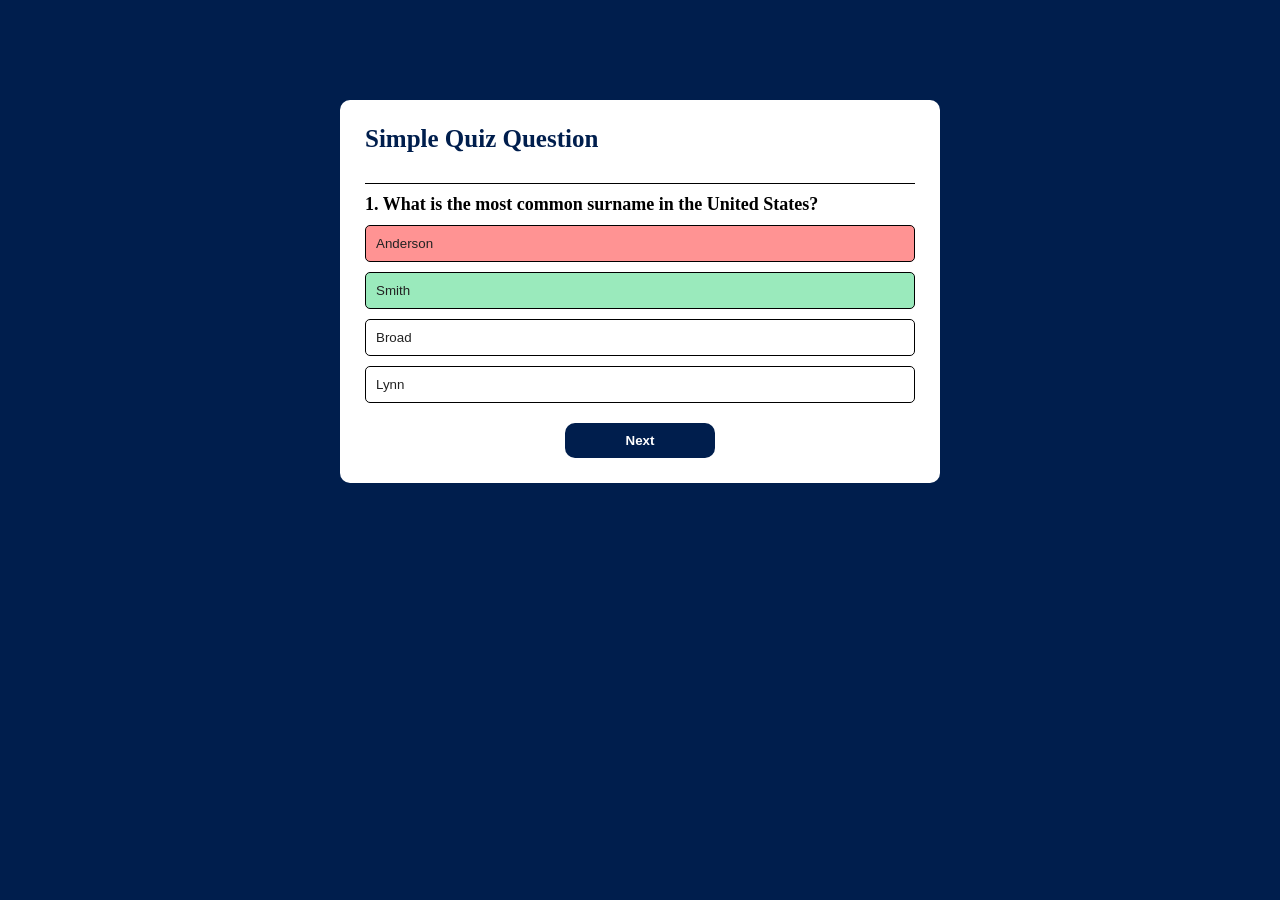
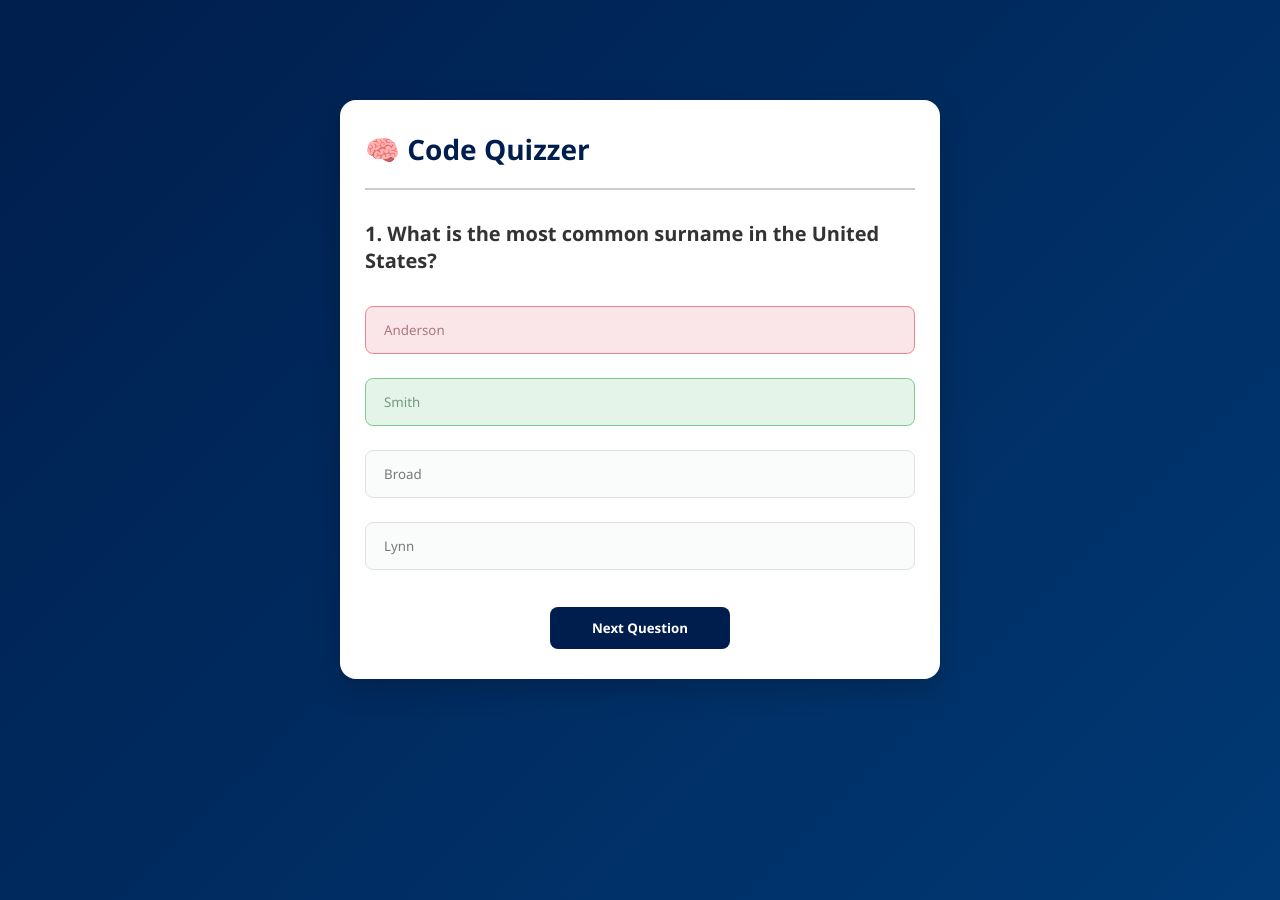
Before and after one commit to khannaveed2310/Quiz-App, a plain HTML site: page index.html in a window 1280 px wide. Both pictures are taken after a click on the button "Anderson". Before the commit the page ends 800 px from the top, so only its background shows below. Drawn offline with Linux system fonts and the light colour scheme.

Commit message:
quiz app

```diff
--- a/index.html
+++ b/index.html
@@ -3,21 +3,21 @@
   <head>
     <meta charset="UTF-8" />
     <meta name="viewport" content="width=device-width, initial-scale=1.0" />
-    <title>Quiz App</title>
+    <title>Code Quizzer</title>
     <link rel="stylesheet" href="style.css" />
   </head>
   <body>
     <div class="app">
-      <h1>Simple Quiz Question</h1>
+      <h1>🧠 Code Quizzer</h1>
       <div class="quiz">
-        <h2 id="question">Question Goes Here</h2>
-        <div id="answer-buttons">
-          <button class="btn">Button 1</button>
-          <button class="btn">Button 2</button>
-          <button class="btn">Button 3</button>
-          <button class="btn">Button 4</button>
+        <h2 id="question">Loading question...</h2>
+        <div id="answer-buttons" class="btn-grid">
+          <button class="btn">Option 1</button>
+          <button class="btn">Option 2</button>
+          <button class="btn">Option 3</button>
+          <button class="btn">Option 4</button>
         </div>
-        <button id="next-btn">Next</button>
+        <button id="next-btn" class="next-btn">Next Question</button>
       </div>
     </div>
     <script src="script.js"></script>
--- a/style.css
+++ b/style.css
@@ -1,80 +1,104 @@
-*{
+* {
     margin: 0;
     padding: 0;
     box-sizing: border-box;
+    font-family: "Segoe UI", Tahoma, Geneva, Verdana, sans-serif;
   }
 
-body{
-    background: #001e4d;
+  body {
+    background: linear-gradient(135deg, #001e4d, #003974);
+    min-height: 100vh;
   }
 
   .app {
-    background: #fff;
+    background: #ffffff;
     width: 90%;
-    width: 600px;
+    max-width: 600px;
     margin: 100px auto 0;
-    padding: 25px;
-    border-radius: 10px;
+    padding: 30px 25px;
+    border-radius: 16px;
+    box-shadow: 0 10px 30px rgba(0, 0, 0, 0.2);
   }
 
-.app h1{
-    font-size: 25px;
-    font-weight: 600;
+  .app h1 {
+    font-size: 28px;
+    font-weight: 700;
     color: #001e4d;
-    border-bottom: 1px solid black;
-    padding-bottom: 30px;
+    border-bottom: 2px solid #ccc;
+    padding-bottom: 20px;
+    margin-bottom: 20px;
+    display: flex;
+    align-items: center;
+    gap: 10px;
+  }
+
+  .app h1::before {
+    font-size: 1.6rem;
   }
 
   .quiz {
     padding-top: 10px;
   }
 
-.quiz h2{
-    font-size: 18px;
+  .quiz h2 {
+    font-size: 20px;
     font-weight: 600;
+    color: #333;
+    margin-bottom: 20px;
   }
 
-.btn{
-    background: #fff;
+  .btn {
+    background: #f8f9fa;
     color: #222;
     width: 100%;
     font-weight: 500;
-    margin: 10px auto 0;
+    margin: 12px 0;
     text-align: left;
-    border: 1px solid black;
-    padding: 10px;
-    border-radius: 5px;
+    border: 1px solid #ccc;
+    padding: 14px 18px;
+    border-radius: 8px;
     cursor: pointer;
-    transition: all 1s;
+    transition: all 0.4s ease;
   }
 
-.btn:hover:not([disabled]){
-    background-color: black;
+  .btn:hover:not([disabled]) {
+    background-color: #001e4d;
     color: white;
+    border-color: #001e4d;
+    transform: scale(1.02);
   }
 
-.btn:disabled{
-    cursor: no-drop;
+  .btn:disabled {
+    cursor: not-allowed;
+    opacity: 0.6;
   }
 
-#next-btn{
+  #next-btn {
     background: #001e4d;
     color: white;
-    border-radius: 10px;
+    border-radius: 8px;
     font-weight: 600;
-    margin: 20px auto 0;
-    width: 150px;
-    padding: 10px;
-    border: 0;
+    margin: 25px auto 0;
+    width: 180px;
+    padding: 12px;
+    border: none;
     cursor: pointer;
     display: none;
-
+    transition: background 0.3s ease;
   }
 
-.correct{
-    background: #9aeabc;
+  #next-btn:hover {
+    background: #003974;
   }
 
-.incorrect{
-    background: #ff9393;
+  .correct {
+    background: #d4edda;
+    border-color: #28a745;
+    color: #155724;
   }
+
+  .incorrect {
+    background: #f8d7da;
+    border-color: #dc3545;
+    color: #721c24;
+  }
```
Lines whose indentation alone changed are shown as unchanged.
